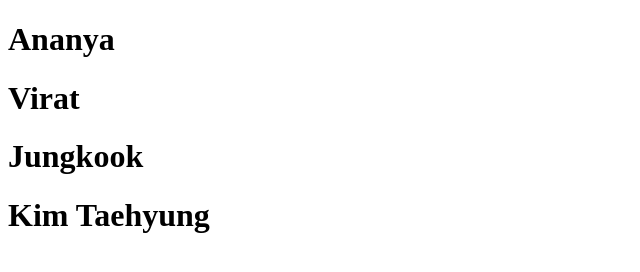
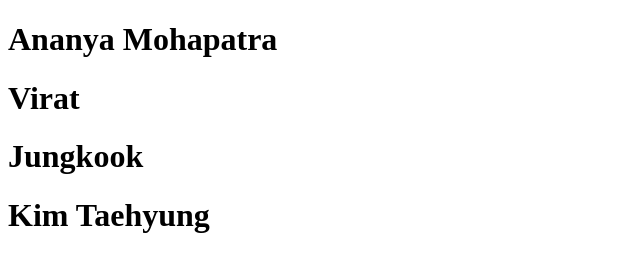
Before and after one commit to Ananya1830/Learning-CSS, a plain HTML site: page inlineTag/index.html in a window 1280 px wide. Shown: the whole page, without its empty margins (0-640 px from the left). Drawn offline with Linux system fonts and the light colour scheme.

Commit message:
Updated the name.

```diff
--- a/inlineTag/index.html
+++ b/inlineTag/index.html
@@ -11,7 +11,7 @@
     <h1 style="color:blue">Ananya</h1>
     -->
 
-    <h1>Ananya</h1>
+    <h1>Ananya Mohapatra</h1>
     <h1>Virat</h1>
     <h1>Jungkook</h1>
     <h1>Kim Taehyung</h1>
```
